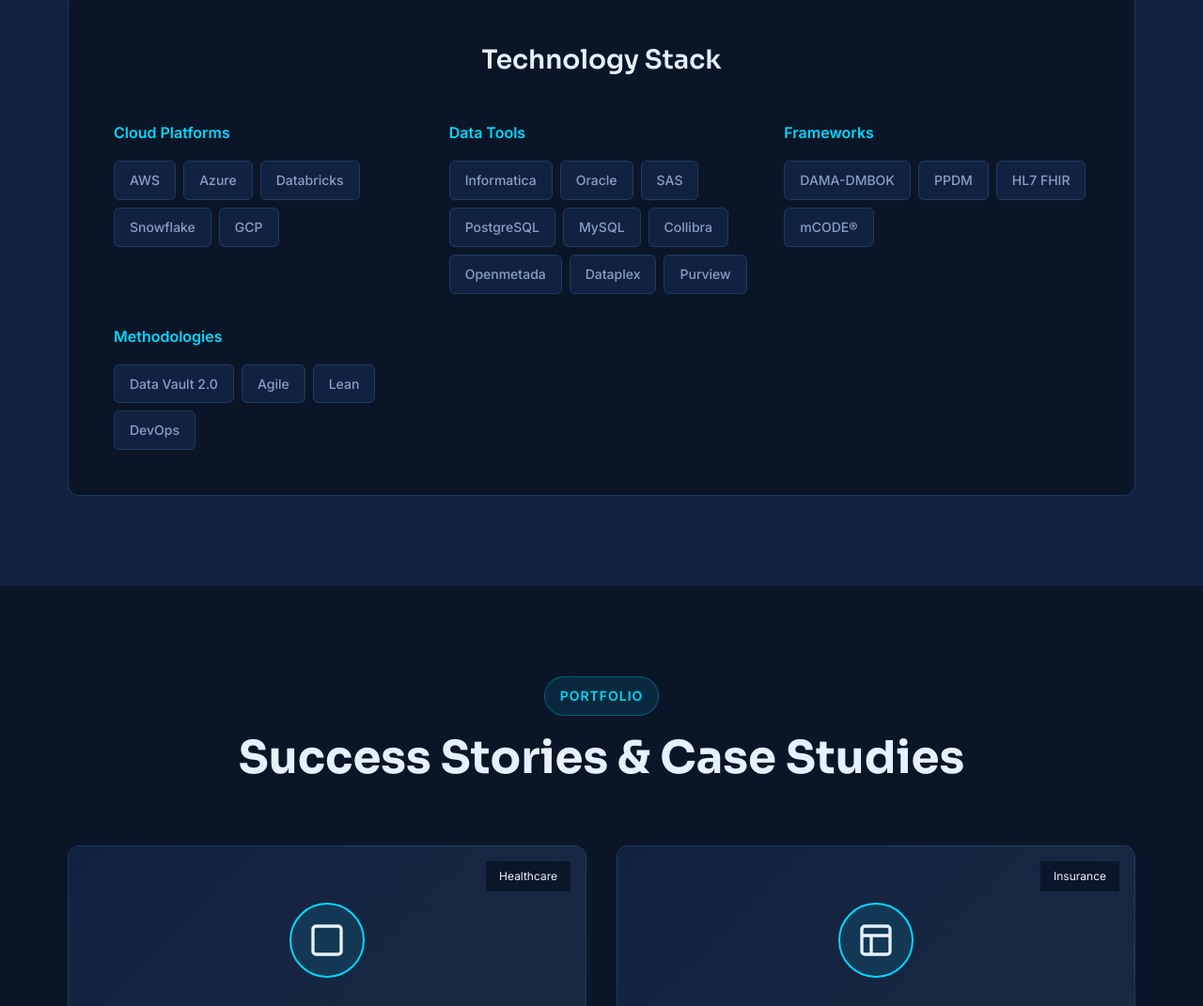
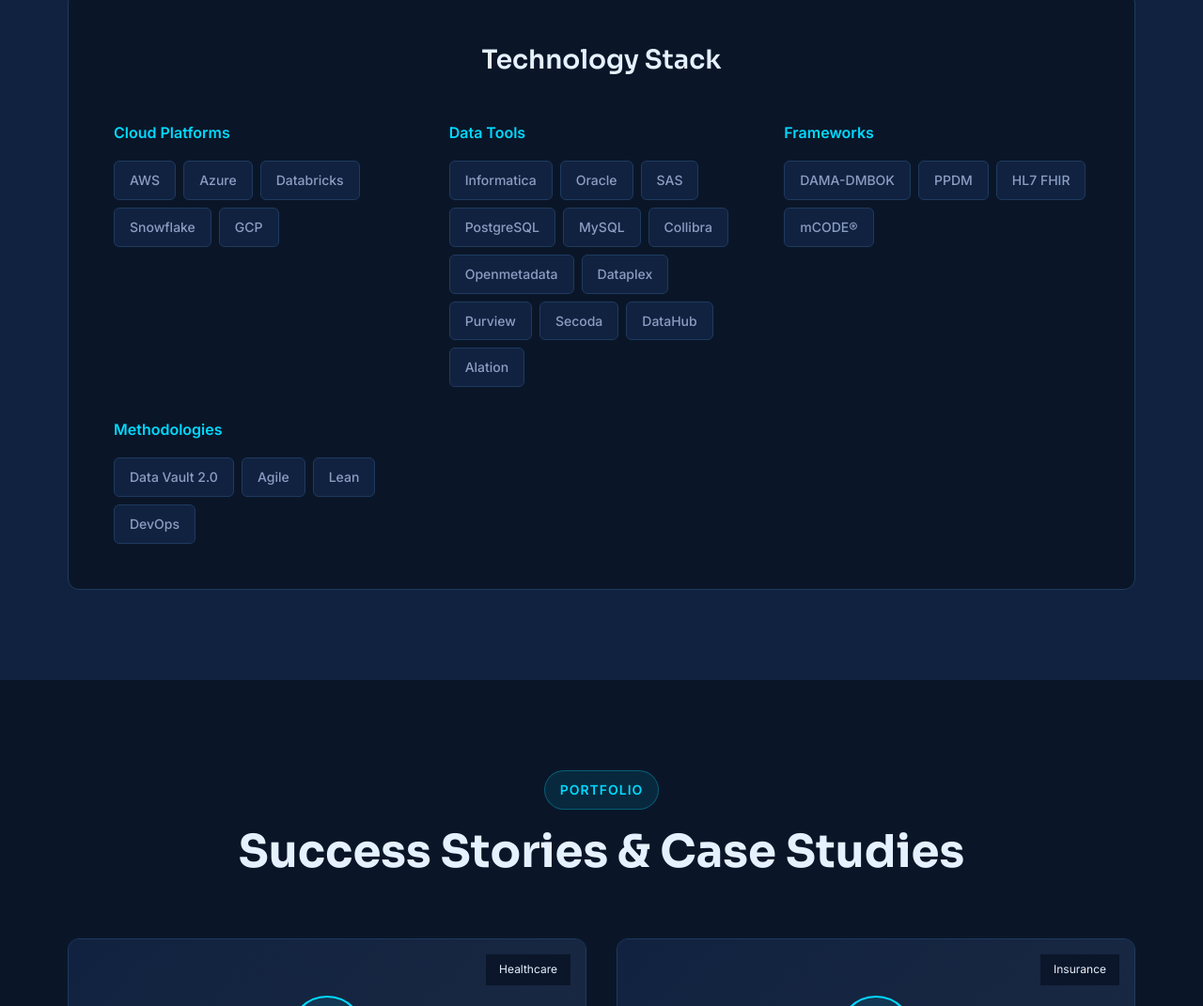
Before and after one commit to chriseneass/site_chris, a plain HTML site: page index.html in a window 1280 px wide. Shown: the part 5551-6622 px from the top of the page at 94% size. Drawn offline with Linux system fonts and the light colour scheme.

Commit message:
Update index.html

```diff
--- a/index.html
+++ b/index.html
@@ -354,7 +354,7 @@
                     <div>
                         <h4 data-translate="tech_tools">Data Tools</h4>
                         <div class="pills">
-                            <span>Informatica</span><span>Oracle</span><span>SAS</span><span>PostgreSQL</span><span>MySQL</span><span>Collibra</span><span>Openmetada</span><span>Dataplex</span><span>Purview</span>
+                            <span>Informatica</span><span>Oracle</span><span>SAS</span><span>PostgreSQL</span><span>MySQL</span><span>Collibra</span><span>Openmetadata</span><span>Dataplex</span><span>Purview</span><span>Secoda</span><span>DataHub</span><span>Alation</span>
                         </div>
                     </div>
                     <div>
```
